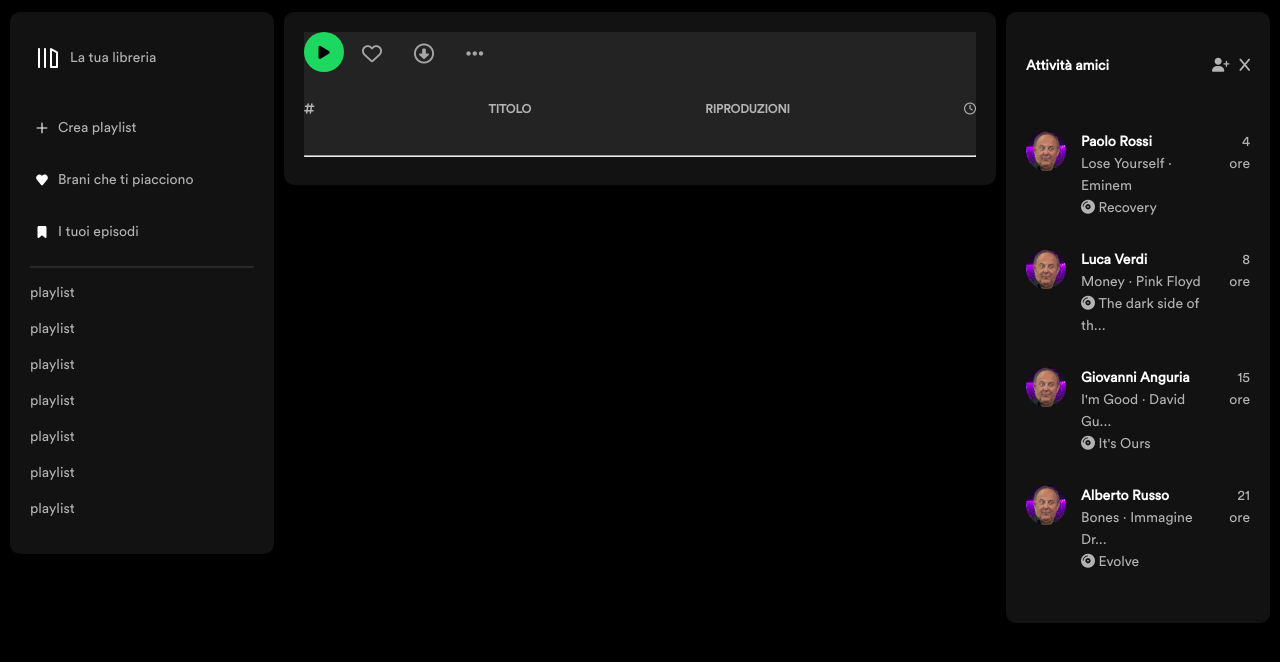
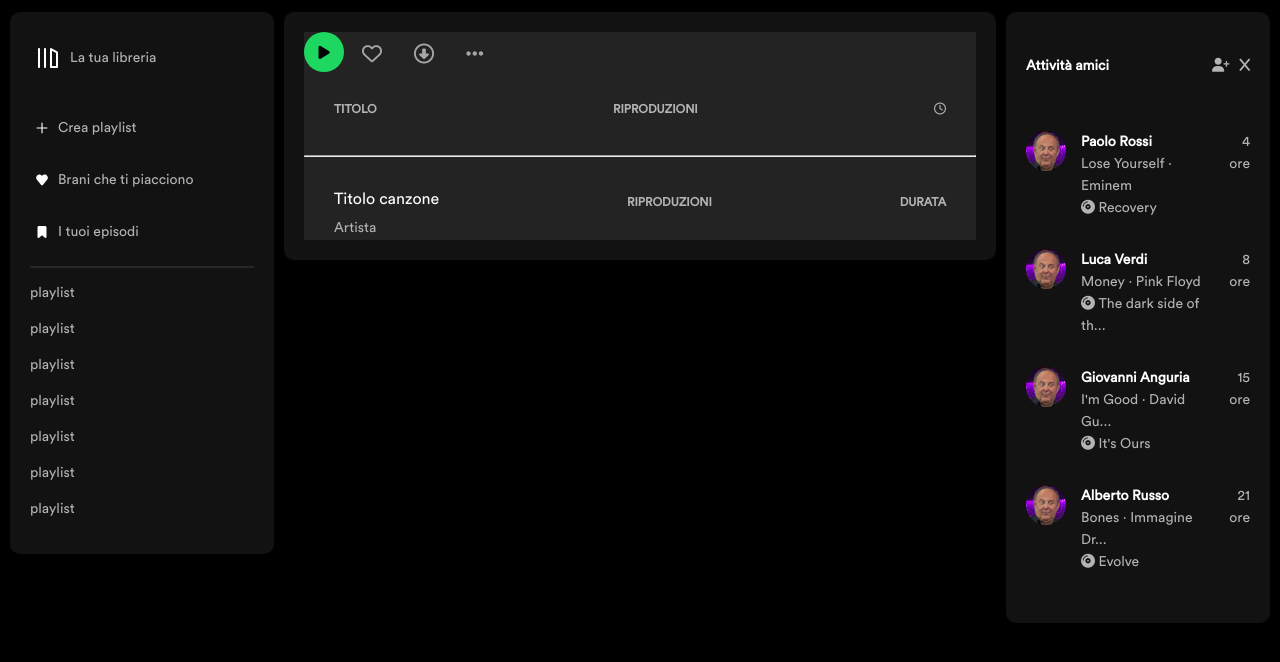
Before and after one commit to dimitrilzk/SPOTIFY-CLONE, a website: page album.html in a window 1280 px wide. Shown: the part 58-720 px from the top of the page. Drawn offline with nearby package versions, Linux system fonts and the light colour scheme; no server answers.

Commit message:
tracks css complete

```diff
--- a/album.html
+++ b/album.html
@@ -119,13 +119,24 @@
                 <button class="album-btn" onclick=""><i class="fa-solid fa-ellipsis"></i></button>
               </div>
               <div class="album-legend">
-                <h6><i class="fa-solid fa-hashtag"></i></h6>
+                <!-- <h6><i class="fa-solid fa-hashtag"></i></h6> -->
                 <h6>titolo</h6>
                 <h6>riproduzioni</h6>
                 <h6><i class="fa-regular fa-clock"></i></h6>
               </div>
               <hr>
-              <div class="genera-tracce"></div>
+              <div class="genera-tracce">
+                <div>
+                  <h4>Titolo canzone</h4>
+                  <p>Artista</p>
+                </div>
+                <div>
+                  <h6>riproduzioni</h6>
+                </div>
+                <div>
+                  <h6>durata</h6>
+                </div>
+              </div>
             </div>
       </main>
       <!-- end contents -->
--- a/assets/scss/_album.scss
+++ b/assets/scss/_album.scss
@@ -56,4 +56,17 @@
     display: flex;
     flex-wrap: nowrap;
     justify-content: space-between;
+    margin-inline: 30px;
 }
+.genera-tracce {
+    display: flex;
+    flex-wrap: nowrap;
+    justify-content: space-between;
+    margin-inline: 30px;
+    div p {
+        margin: 0px;
+    }
+    div h4 {
+        margin-bottom: 5px;
+    }
+}
```
Also changed, not shown: assets/css/styles.css, 1 other file.
